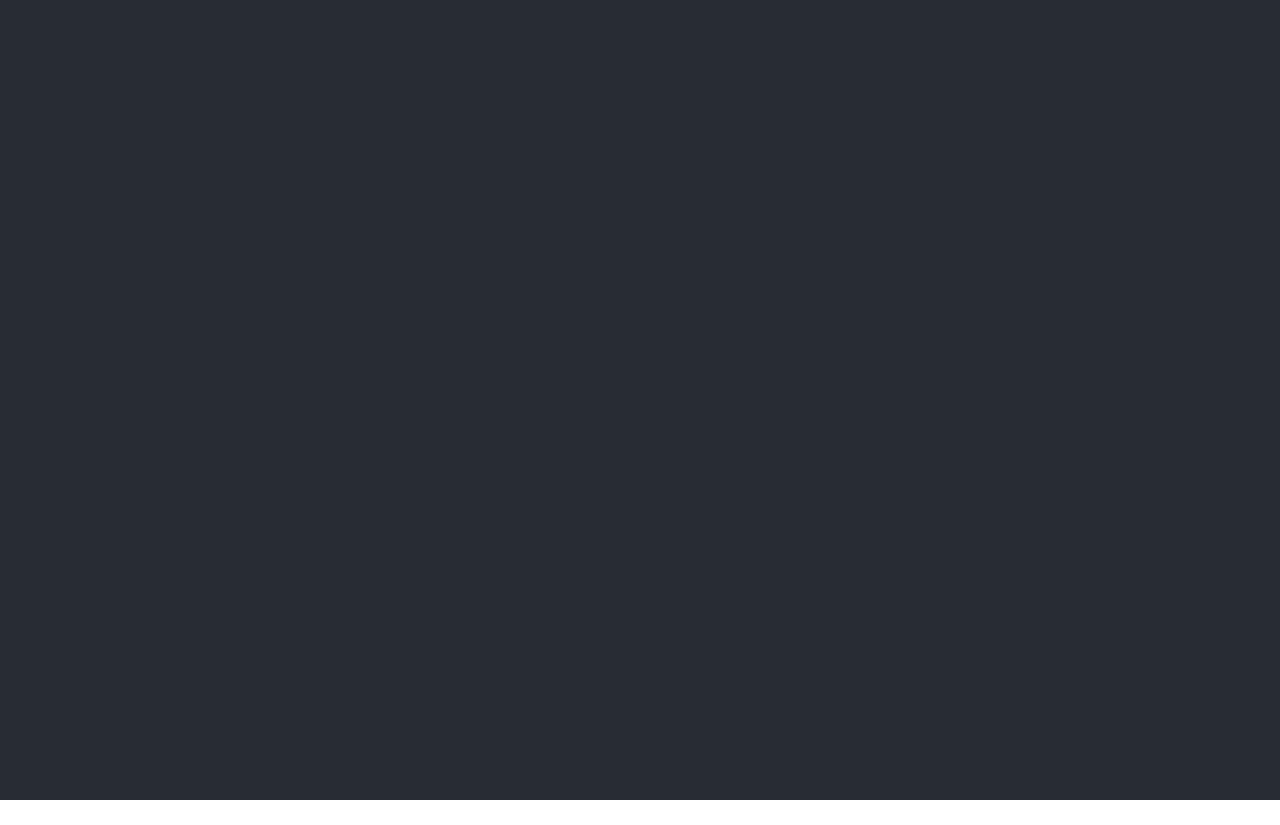
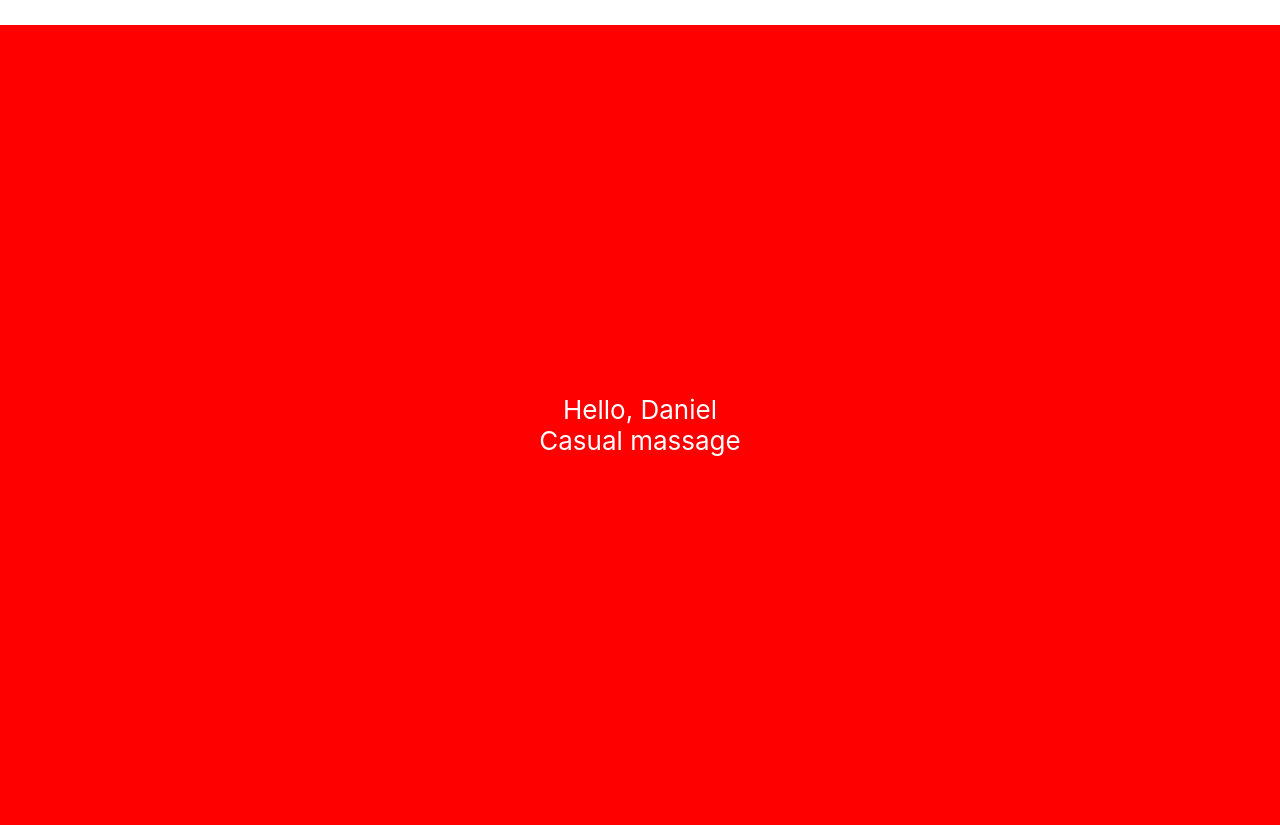
Before and after one commit to DaniilKuzmin/react-education, a React (Create React App) app: page / in a window 1280 px wide. Before the commit the page ends 800 px from the top, so only its background shows below. Built offline with nearby package versions, Linux system fonts and the light colour scheme.

Commit message:
lesson_1

```diff
--- a/src/App.css
+++ b/src/App.css
@@ -36,3 +36,11 @@
     transform: rotate(360deg);
   }
 }
+
+.backgroundRed {
+  background-color: #ff0000;
+}
+
+.backgroundBlue {
+  background-color: #0000ff;
+}
--- a/src/App.js
+++ b/src/App.js
@@ -1,9 +1,23 @@
 import './App.css';
 
+function getRandomInt(max) {
+  return Math.floor(Math.random() * max);
+}
+
 function App(props) {
+  // Между function и return можно писать JavaScript
+
+const showRed = getRandomInt(2);
+const Message = () => {
+   return <div>{props.message}</div>;
+}
+
   return (
-    <div className="App">
-      <header className="App-header">
+    <div className="App" style={{ paddingTop: '25px'}}>
+      <header className={`App-header ${showRed ? 'backgroundRed' : 'backgroundBlue'}`}>
+          Hello, {props.name}
+
+          <Message />
       </header>
     </div>
   );
--- a/src/index.js
+++ b/src/index.js
@@ -3,9 +3,11 @@ import ReactDOM from 'react-dom';
 import './index.css';
 import App from './App';
 
+const currentName = 'Daniel';
+
 ReactDOM.render(
   <React.StrictMode>
-    <App />
+    <App name={currentName} message={<div>Casual massage</div>}/>
   </React.StrictMode>,
   document.getElementById('root')
 );
```
